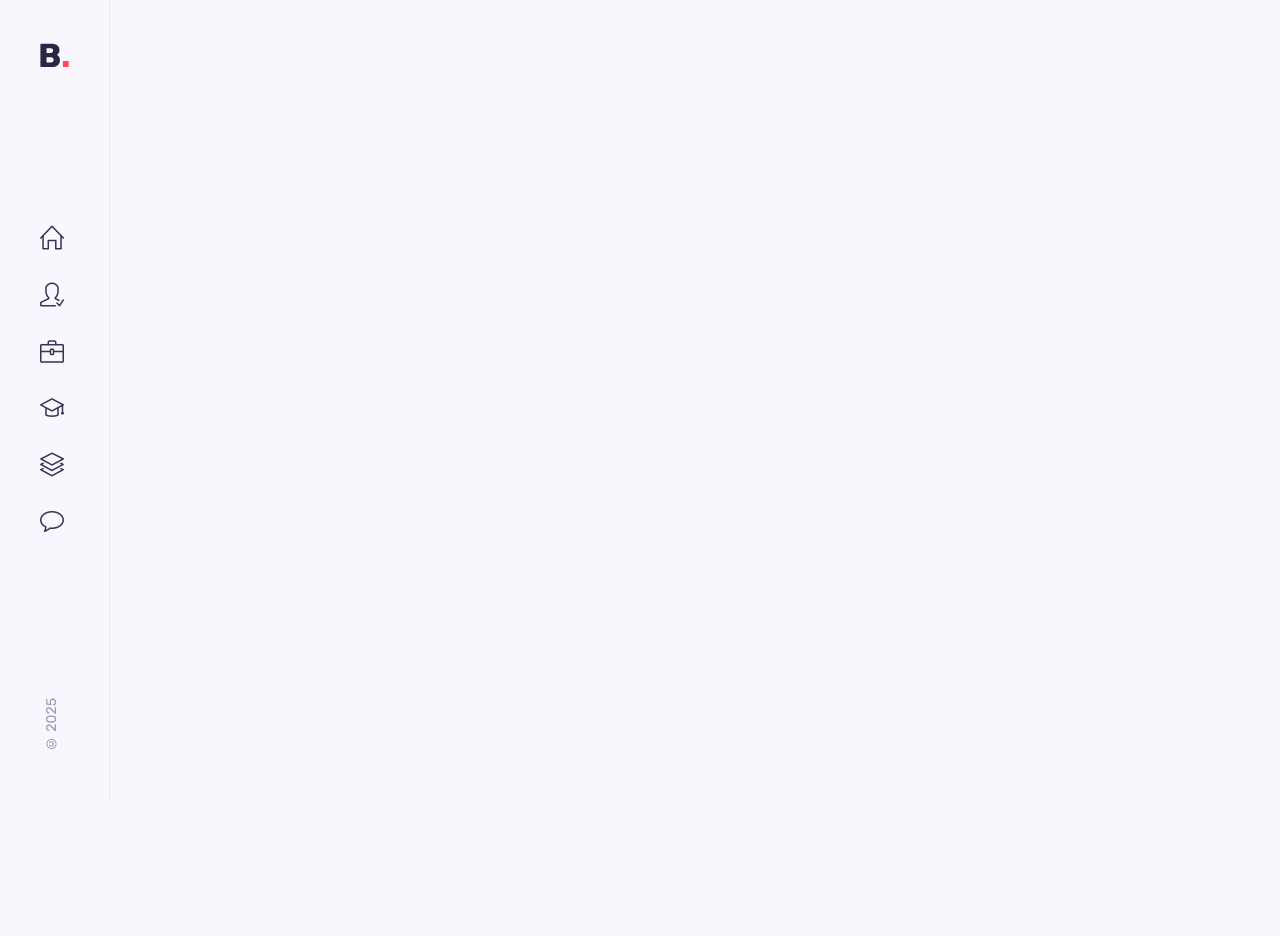
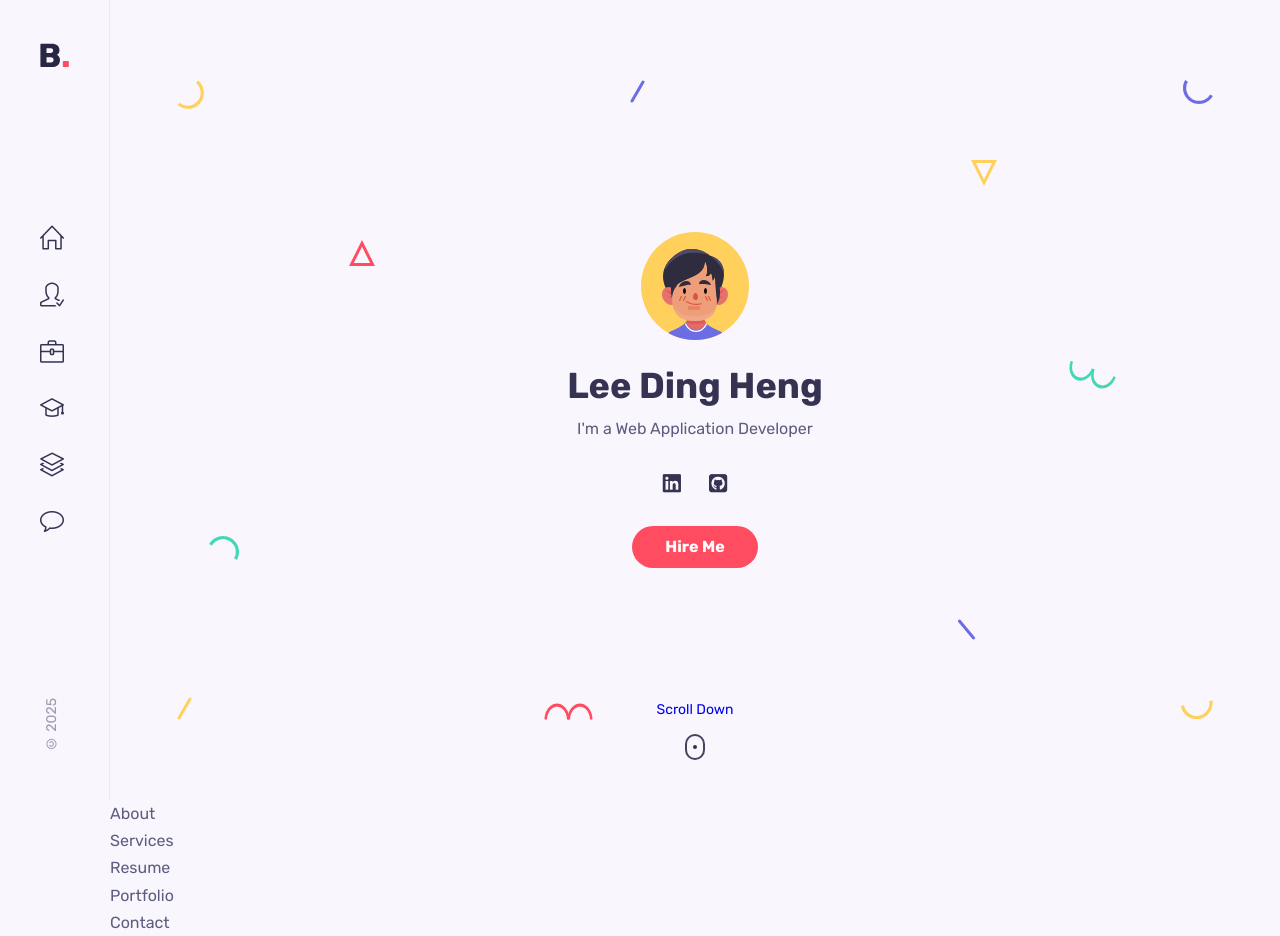
Before and after one commit to JayLDH41/portfolio-website-react, a React (Create React App) app: page / in a window 1280 px wide. Before the commit the page ends 800 px from the top, so only its background shows below. Built offline with nearby package versions, Linux system fonts and the light colour scheme.

Commit message:
feat: added Home component & styling

```diff
--- a/src/App.css
+++ b/src/App.css
@@ -1,38 +1,3 @@
-.App {
-  text-align: center;
+.main {
+  margin-left: 110px;
 }
-
-.App-logo {
-  height: 40vmin;
-  pointer-events: none;
-}
-
-@media (prefers-reduced-motion: no-preference) {
-  .App-logo {
-    animation: App-logo-spin infinite 20s linear;
-  }
-}
-
-.App-header {
-  background-color: #282c34;
-  min-height: 100vh;
-  display: flex;
-  flex-direction: column;
-  align-items: center;
-  justify-content: center;
-  font-size: calc(10px + 2vmin);
-  color: white;
-}
-
-.App-link {
-  color: #61dafb;
-}
-
-@keyframes App-logo-spin {
-  from {
-    transform: rotate(0deg);
-  }
-  to {
-    transform: rotate(360deg);
-  }
-}
--- /dev/null
+++ b/src/components/home/HeaderSocials.jsx
@@ -0,0 +1,27 @@
+import React from "react";
+import "./home.css";
+const HeaderSocials = () => {
+  return (
+    <div className="home_socials">
+      <a
+        href="https://www.linkedin.com/in/ding-heng-lee-a17474291/"
+        className="home_social-link"
+        target="_blank"
+        rel="noopener noreferrer" // prevents reverse tabnabbing (suggested by ESLint)
+      >
+        <i className="fa fa-linkedin-square"></i>
+      </a>
+
+      <a
+        href="https://github.com/JayLDH41"
+        className="home_social-link"
+        target="_blank"
+        rel="noopener noreferrer" // prevents reverse tabnabbing (suggested by ESLint)
+      >
+        <i className="fa fa-github-square"></i>
+      </a>
+    </div>
+  );
+};
+
+export default HeaderSocials;
--- a/src/components/home/Home.jsx
+++ b/src/components/home/Home.jsx
@@ -1,8 +1,30 @@
 import React from "react";
 import "./home.css";
+import Me from "../../assets/avatar-1.svg";
+import HeaderSocials from "./HeaderSocials";
+import ScrollDown from "./ScrollDown";
+import Shapes from "./Shapes";
 
 const Home = () => {
-  return <div>Home</div>;
+  return (
+    <section className="home container" id="home">
+      <div className="intro">
+        <img src={Me} alt="" className="home_img" />
+        <h1 className="home_name">Lee Ding Heng</h1>
+        <span className="home_education">I'm a Web Application Developer</span>
+
+        <HeaderSocials />
+
+        <a href="#contact" className="btn">
+          Hire Me
+        </a>
+
+        <ScrollDown />
+      </div>
+
+      <Shapes />
+    </section>
+  );
 };
 
 export default Home;
--- /dev/null
+++ b/src/components/home/ScrollDown.jsx
@@ -0,0 +1,17 @@
+import React from "react";
+import "./home.css";
+
+const ScrollDown = () => {
+  return (
+    <div className="scroll_down">
+      <a href="#about" className="mouse_wrapper">
+        <span className="home_scroll-name">Scroll Down</span>
+        <span className="mouse">
+          <span className="wheel"></span>
+        </span>
+      </a>
+    </div>
+  );
+};
+
+export default ScrollDown;
--- /dev/null
+++ b/src/components/home/Shapes.jsx
@@ -0,0 +1,167 @@
+import React from "react";
+import "./home.css";
+
+const Shapes = () => {
+  return (
+    <div className="shapes">
+      <svg
+        width="27"
+        height="29"
+        class="shape s1"
+        xmlns="http://www.w3.org/2000/svg"
+      >
+        <path
+          d="M21.15625.60099c4.37954 3.67487 6.46544 9.40612 5.47254 15.03526-.9929 5.62915-4.91339 10.30141-10.2846 12.25672-5.37122 1.9553-11.3776.89631-15.75715-2.77856l2.05692-2.45134c3.50315 2.93948 8.3087 3.78663 12.60572 2.22284 4.297-1.5638 7.43381-5.30209 8.22768-9.80537.79387-4.50328-.8749-9.08872-4.37803-12.02821L21.15625.60099z"
+          fill="#FFD15C"
+          fill-rule="evenodd"
+        />
+      </svg>
+
+      <svg
+        width="26"
+        height="26"
+        class="shape s2"
+        xmlns="http://www.w3.org/2000/svg"
+      >
+        <path
+          d="M13 3.3541L2.42705 24.5h21.1459L13 3.3541z"
+          stroke="#FF4C60"
+          stroke-width="3"
+          fill="none"
+          fill-rule="evenodd"
+        />
+      </svg>
+
+      <svg
+        width="30"
+        height="25"
+        class="shape s3"
+        xmlns="http://www.w3.org/2000/svg"
+      >
+        <path
+          d="M.1436 8.9282C3.00213 3.97706 8.2841.92763 14.00013.92796c5.71605.00032 10.9981 3.04992 13.85641 8 2.8583 4.95007 2.8584 11.0491-.00014 16.00024l-2.77128-1.6c2.28651-3.96036 2.28631-8.84002.00011-12.8002-2.2862-3.96017-6.5124-6.40017-11.08513-6.4-4.57271.00018-8.79872 2.43984-11.08524 6.4002l-2.77128-1.6z"
+          fill="#44D7B6"
+          fill-rule="evenodd"
+        />
+      </svg>
+
+      <svg
+        width="15"
+        height="23"
+        class="shape s4"
+        xmlns="http://www.w3.org/2000/svg"
+      >
+        <rect
+          transform="rotate(30 9.86603 10.13397)"
+          x="7"
+          width="3"
+          height="25"
+          rx="1.5"
+          fill="#FFD15C"
+          fill-rule="evenodd"
+        />
+      </svg>
+
+      <svg
+        width="15"
+        height="23"
+        class="shape s5"
+        xmlns="http://www.w3.org/2000/svg"
+      >
+        <rect
+          transform="rotate(30 9.86603 10.13397)"
+          x="7"
+          width="3"
+          height="25"
+          rx="1.5"
+          fill="#6C6CE5"
+          fill-rule="evenodd"
+        />
+      </svg>
+
+      <svg
+        width="49"
+        height="17"
+        class="shape s6"
+        xmlns="http://www.w3.org/2000/svg"
+      >
+        <g fill="#FF4C60" fill-rule="evenodd">
+          <path d="M.5 16.5c0-5.71709 2.3825-10.99895 6.25-13.8567 3.8675-2.85774 8.6325-2.85774 12.5 0C23.1175 5.50106 25.5 10.78292 25.5 16.5H23c0-4.57303-1.90625-8.79884-5-11.08535-3.09375-2.28652-6.90625-2.28652-10 0C4.90625 7.70116 3 11.92697 3 16.5H.5z" />
+          <path d="M23.5 16.5c0-5.71709 2.3825-10.99895 6.25-13.8567 3.8675-2.85774 8.6325-2.85774 12.5 0C46.1175 5.50106 48.5 10.78292 48.5 16.5H46c0-4.57303-1.90625-8.79884-5-11.08535-3.09375-2.28652-6.90625-2.28652-10 0-3.09375 2.28651-5 6.51232-5 11.08535h-2.5z" />
+        </g>
+      </svg>
+
+      <svg
+        width="26"
+        height="26"
+        class="shape s7"
+        xmlns="http://www.w3.org/2000/svg"
+      >
+        <path
+          d="M13 22.6459L2.42705 1.5h21.1459L13 22.6459z"
+          stroke="#FFD15C"
+          stroke-width="3"
+          fill="none"
+          fill-rule="evenodd"
+        />
+      </svg>
+
+      <svg
+        width="19"
+        height="21"
+        class="shape s8"
+        xmlns="http://www.w3.org/2000/svg"
+      >
+        <rect
+          transform="rotate(-40 6.25252 10.12626)"
+          x="7"
+          width="3"
+          height="25"
+          rx="1.5"
+          fill="#6C6CE5"
+          fill-rule="evenodd"
+        />
+      </svg>
+
+      <svg
+        width="30"
+        height="25"
+        class="shape s9"
+        xmlns="http://www.w3.org/2000/svg"
+      >
+        <path
+          d="M29.8564 16.0718c-2.85854 4.95114-8.1405 8.00057-13.85654 8.00024-5.71605-.00032-10.9981-3.04992-13.85641-8-2.8583-4.95007-2.8584-11.0491.00014-16.00024l2.77128 1.6c-2.28651 3.96036-2.28631 8.84002-.00011 12.8002 2.2862 3.96017 6.5124 6.40017 11.08513 6.4 4.57271-.00018 8.79872-2.43984 11.08524-6.4002l2.77128 1.6z"
+          fill="#6C6CE5"
+          fill-rule="evenodd"
+        />
+      </svg>
+
+      <svg
+        width="47"
+        height="29"
+        class="shape s10"
+        xmlns="http://www.w3.org/2000/svg"
+      >
+        <g fill="#44D7B6" fill-rule="evenodd">
+          <path d="M46.78878 17.19094c-1.95535 5.3723-6.00068 9.52077-10.61234 10.8834-4.61167 1.36265-9.0893-.26708-11.74616-4.27524-2.65686-4.00817-3.08917-9.78636-1.13381-15.15866l2.34923.85505c-1.56407 4.29724-1.2181 8.92018.90705 12.12693 2.12514 3.20674 5.70772 4.5107 9.39692 3.4202 3.68921-1.0905 6.92581-4.40949 8.48988-8.70673l2.34923.85505z" />
+          <path d="M25.17585 9.32448c-1.95535 5.3723-6.00068 9.52077-10.61234 10.8834-4.61167 1.36264-9.0893-.26708-11.74616-4.27525C.16049 11.92447-.27182 6.14628 1.68354.77398l2.34923.85505c-1.56407 4.29724-1.2181 8.92018.90705 12.12692 2.12514 3.20675 5.70772 4.5107 9.39692 3.4202 3.68921-1.0905 6.92581-4.40948 8.48988-8.70672l2.34923.85505z" />
+        </g>
+      </svg>
+
+      <svg
+        width="33"
+        height="20"
+        class="shape s11"
+        xmlns="http://www.w3.org/2000/svg"
+      >
+        <path
+          d="M32.36774.34317c.99276 5.63023-1.09332 11.3614-5.47227 15.03536-4.37895 3.67396-10.3855 4.73307-15.75693 2.77837C5.76711 16.2022 1.84665 11.53014.8539 5.8999l3.15139-.55567c.7941 4.50356 3.93083 8.24147 8.22772 9.8056 4.29688 1.56413 9.10275.71673 12.60554-2.2227C28.34133 9.98771 30.01045 5.4024 29.21635.89884l3.15139-.55567z"
+          fill="#FFD15C"
+          fill-rule="evenodd"
+        />
+      </svg>
+    </div>
+  );
+};
+
+export default Shapes;
--- a/src/components/home/home.css
+++ b/src/components/home/home.css
@@ -0,0 +1,160 @@
+.home {
+  position: relative;
+  min-height: 100vh;
+  display: flex;
+  align-items: center;
+  justify-content: center;
+}
+
+.intro {
+  max-width: 540px;
+  text-align: center;
+  z-index: 2;
+}
+
+.home_img {
+  margin-bottom: 1.5rem;
+}
+
+.home_name {
+  font-size: var(--h1-font-size);
+  font-weight: var(--font-bold);
+  margin-bottom: 0.5rem;
+}
+
+.home_socials {
+  display: flex;
+  justify-content: center;
+  column-gap: 1.75rem;
+  margin: 1.5rem 0;
+}
+
+.home_social-link {
+  color: var(--title-color);
+  font-size: 1.3rem;
+  transition: 0.3s;
+}
+
+.home_social-link:hover {
+  color: hsl(43, 100%, 68%);
+}
+
+.scroll_down {
+  position: absolute;
+  bottom: 2.5rem;
+  left: 0;
+  width: 100%;
+}
+
+.home_scroll-name {
+  font-size: var(--small-font-size);
+}
+
+.mouse {
+  border: 2px solid #454360;
+  display: block;
+  height: 1.6rem;
+  width: 1.25rem;
+  margin: auto;
+  margin-top: 0.75rem;
+  border-radius: 1rem;
+  position: relative;
+}
+
+@keyframes ani-mouse {
+  0% {
+    top: 29%;
+  }
+
+  15% {
+    top: 50%;
+  }
+
+  50% {
+    top: 50%;
+  }
+
+  100% {
+    top: 29%;
+  }
+}
+
+.wheel {
+  background-color: var(--title-color);
+  border-radius: 100%;
+  width: 0.25rem;
+  height: 0.25rem;
+  position: absolute;
+  top: 0.5rem;
+  left: 50%;
+  transform: translateX(-50%);
+  animation: ani-mouse 2s linear infinite;
+}
+
+.shapes {
+  position: absolute;
+  left: 0;
+  top: 0;
+  height: 100%;
+  width: 100%;
+  z-index: 1;
+}
+
+.shape {
+  position: absolute;
+}
+
+.s1 {
+  left: 2%;
+  top: 10%;
+}
+
+.s2 {
+  left: 18%;
+  top: 30%;
+}
+
+.s3 {
+  left: 5%;
+  bottom: 30%;
+}
+
+.s4 {
+  left: 2%;
+  bottom: 10%;
+}
+
+.s5 {
+  left: 44%;
+  top: 10%;
+}
+
+.s6 {
+  left: 36%;
+  bottom: 10%;
+}
+
+.s7 {
+  right: 22%;
+  top: 20%;
+}
+
+.s8 {
+  right: 24%;
+  bottom: 20%;
+}
+
+.s9 {
+  right: 2%;
+  top: 10%;
+}
+
+.s10 {
+  top: 45%;
+  right: 11%;
+}
+
+.s11 {
+  bottom: 10%;
+  right: 2%;
+}
```
